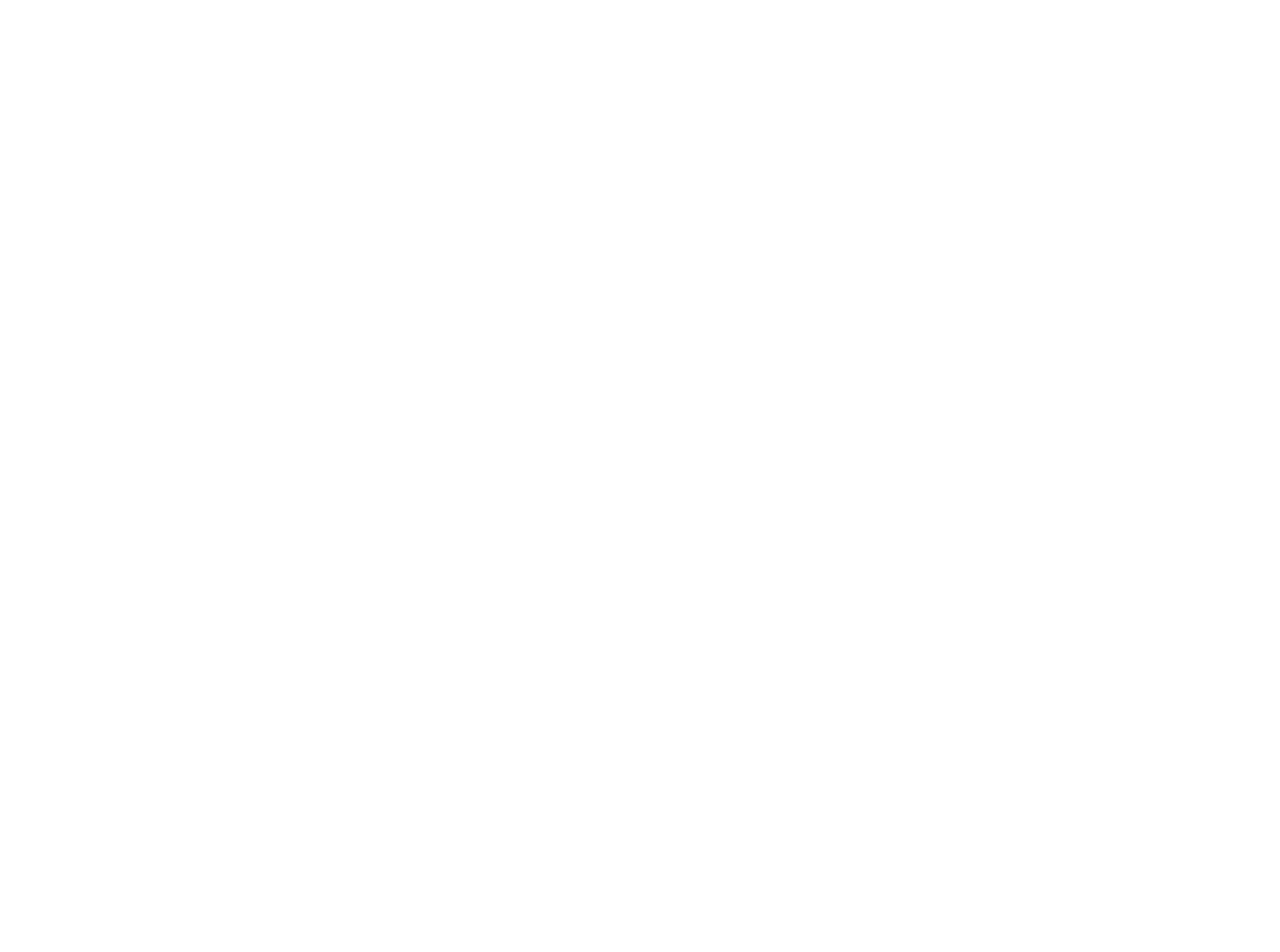
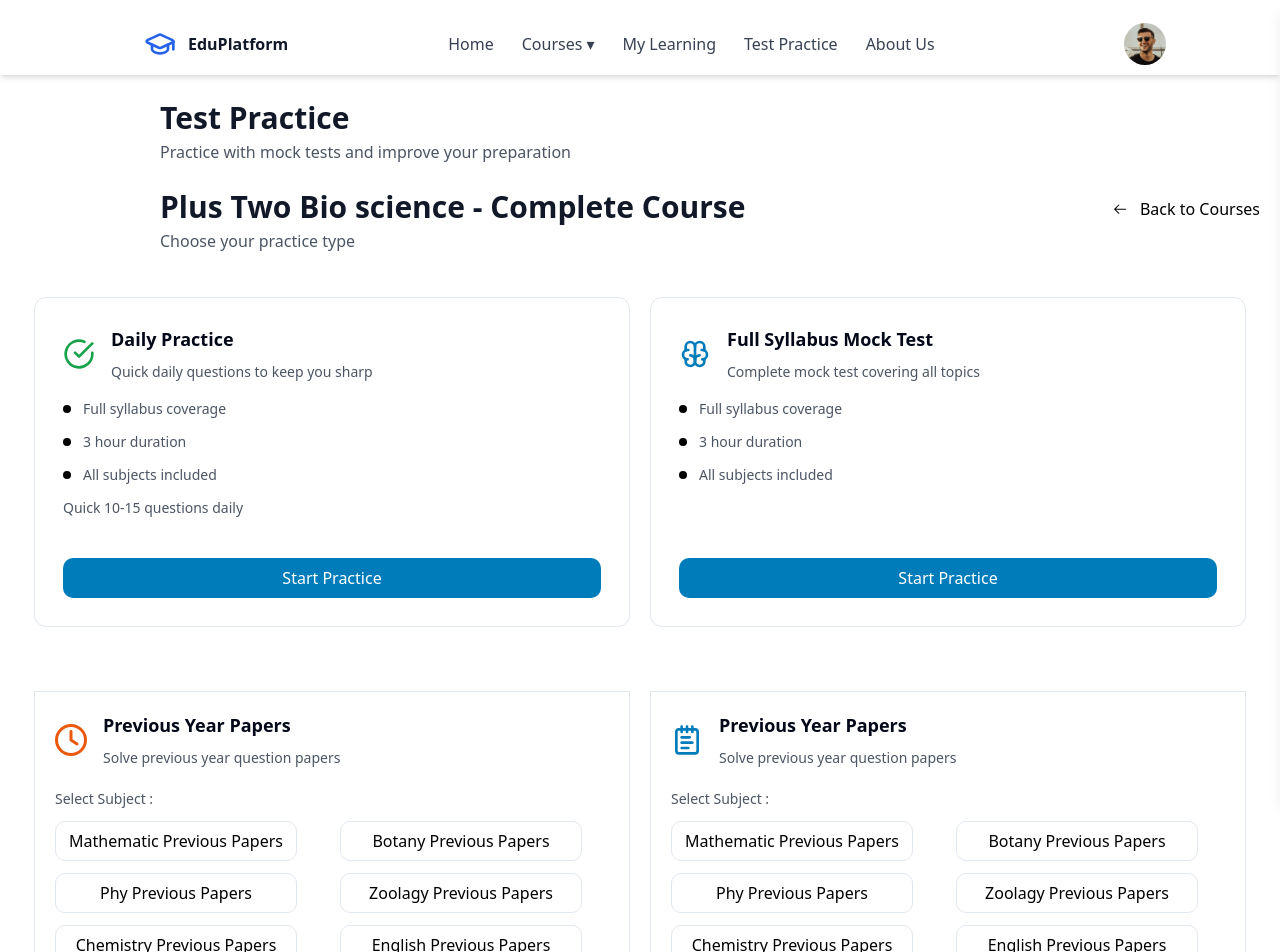
Before and after one commit to Midhun123-git/EduPlatFom, a React (Vite) app: page /StartTest in a window 1280 px wide. Before the commit this address had no page. Shown: the top 952 px of the page. Before the commit the page ends 800 px from the top, so only its background shows below. Built offline with nearby package versions, Linux system fonts and the light colour scheme.

Commit message:
StartTest Completed

```diff
--- a/src/App.jsx
+++ b/src/App.jsx
@@ -19,7 +19,7 @@
 import TestPractice from './Pages/TestPractice'
 import Practice from "./Componets/Practice"
 import Paper from "./Componets/Paper"
-
+import StartTest from './Pages/StartTest'
 const App = () => {
   return (
 
@@ -42,6 +42,7 @@
          <Route path='/TestPractice' element={<TestPractice/>}/>
           <Route path='/Practice' element={<Practice/>}/>
           <Route path='/Paper' element={<Paper/>}/>
+           <Route path='/StartTest' element={<StartTest/>}/>
        {/* <Route path="/PopularCourses" element={<PopularCourses/>}/> */}
     </Routes>
   )
--- a/src/Componets/Mock.jsx
+++ b/src/Componets/Mock.jsx
@@ -1,5 +1,6 @@
 import React from 'react'
 import { FaStar } from "react-icons/fa6";
+import { Link } from 'react-router-dom';
 const Mock = (props) => {
   return (
     <div className='w-full lg:w-[389px]
@@ -42,7 +43,8 @@
             </div>
       </div>
 
-      <button className='w-full  bg-[#017CBA]
+            <Link to={props.path}>
+                    <button className='w-full  bg-[#017CBA]
       items-center justify-center
       cursor-pointer text-white
       rounded-[10px]
@@ -50,6 +52,8 @@
       '>
                     Start Test
       </button>
+            </Link>
+
     </div>
   )
 }
--- a/src/Componets/Paper.jsx
+++ b/src/Componets/Paper.jsx
@@ -1,14 +1,14 @@
 import React from 'react'
-import { FaRegClock } from "react-icons/fa6";
-const Paper = () => {
+
+const Paper = (props) => {
   return (
-    <div className='w-full lg:w-[596px] h-[289px] flex flex-col  border-1 border-[#E2E8F0] p-5'>
+    <div className='w-full lg:w-[596px] min-h-[289px] flex flex-col  border-1 border-[#E2E8F0] p-5'>
                                     <div className='flex flex-col gap-3 pb-4'>
                                                       <div className='flex gap-4 items-center'>
-                                                            <FaRegClock   size={32} className='text-[#EA580C]'/>
+                                                                    {props.icon}
                                                                 <div className='flex flex-col  gap-2'>
-                                                                    <p className='text-[18px] font-[600] text-[#020817]'>Previous Year Papers</p>
-                                                                    <p className='text-[#4B5563] font-[400] text-[14px]'>Solve previous year question papers</p>
+                                                                    <p className='text-[18px] font-[600] text-[#020817]'>{props.h1}</p>
+                                                                    <p className='text-[#4B5563] font-[400] text-[14px]'>{props.title}</p>
                                                                 </div>
 
                                                       </div>
@@ -21,20 +21,20 @@
                     flex justify-center
                     items-center
                     rounded-[10px] border-1 border-[#E2E8F0]'>
-                        Mathematics Previous Papers
+                        {props.sub1}
                     </div>
 
                      <div className='w-full lg:w-[242px] h-[40px]
                     flex justify-center
                     items-center
                     rounded-[10px] border-1 border-[#E2E8F0]'>
-                        Mathematics Previous Papers
+                        {props.sub2}
                     </div>
                      <div className='w-full lg:w-[242px] h-[40px]
                     flex justify-center
                     items-center
                     rounded-[10px] border-1 border-[#E2E8F0]'>
-                        Mathematics Previous Papers
+                       {props.sub3}
                     </div>
             </div>
 
@@ -43,20 +43,22 @@
                     flex justify-center
                     items-center
                     rounded-[10px] border-1 border-[#E2E8F0]'>
-                        Mathematics Previous Papers
+                       {props.sub4}
                     </div>
 
                      <div className='w-full lg:w-[242px] h-[40px]
                     flex justify-center
                     items-center
                     rounded-[10px] border-1 border-[#E2E8F0]'>
-                        Mathematics Previous Papers
+                                            {props.sub5}
+
                     </div>
                      <div className='w-full lg:w-[242px] h-[40px]
                     flex justify-center
                     items-center
                     rounded-[10px] border-1 border-[#E2E8F0]'>
-                        Mathematics Previous Papers
+                                               {props.sub6}
+
                     </div>
             </div>
 </div>
--- a/src/Componets/Practice.jsx
+++ b/src/Componets/Practice.jsx
@@ -1,19 +1,24 @@
 import React from 'react'
-import { FiCheckCircle } from "react-icons/fi";
-const Prctice = () => {
+
+const Prctice = (props) => {
   return (
     <div className='border-1 border-[#E2E8F0]
-     lg:w-[596px] h-[289px]
+     lg:w-[596px] min-h-[289px]
      w-full
      rounded-[12px]
+     flex
+     flex-col
      p-7
      '>
+      <div className=' flex-grow'>
+
+
         <div className='flex flex-col gap-3 pb-4'>
                   <div className='flex gap-4 items-center'>
-                        <FiCheckCircle  size={32} className='text-[#16A34A]'/>
+                          {props.icon}
                             <div className='flex flex-col  gap-2'>
-                                <p className='text-[18px] font-[600] text-[#020817]'>Daily Practice</p>
-                                <p className='text-[#4B5563] font-[400] text-[14px]'>Quick daily questions to keep you sharp</p>
+                                <p className='text-[18px] font-[600] text-[#020817]'>{props.heading}</p>
+                                <p className='text-[#4B5563] font-[400] text-[14px]'>{props.title}</p>
                             </div>
                   </div>
         </div>
@@ -21,22 +26,26 @@
         <div className='flex flex-col gap-3 '>
                 <div className='flex items-center gap-3'>
                   <div className='h-2 w-2 rounded-full  bg-black'/>
-                    <p  className='text-[#4B5563] font-[400] text-[14px]'>Full syllabus coverage</p>
+                    <p  className='text-[#4B5563] font-[400] text-[14px]'>{props.p1}</p>
                 </div>
 
                 <div className='flex items-center gap-3'>
                   <div className='h-2 w-2 rounded-full  bg-black'/>
-                   <p  className='text-[#4B5563] font-[400] text-[14px]'> 3 hour duration</p>
+                   <p  className='text-[#4B5563] font-[400] text-[14px]'>{props.p2} </p>
                 </div>
 
                 <div className='flex items-center gap-3 mb-3'>
                   <div className='h-2 w-2 rounded-full  bg-black'/>
-                    <p  className='text-[#4B5563] font-[400] text-[14px]'>All subjects included</p>
+                    <p  className='text-[#4B5563] font-[400] text-[14px]'>{props.p3}</p>
                 </div>
         </div>
+     { props.p4 &&(
+     <p  className='text-[#4B5563] font-[400] text-[14px] pb-5 '>{props.p4}</p>
+     )}
 
-               <p  className='text-[#4B5563] font-[400] text-[14px] pb-5 '>Quick 10-15 questions daily</p>
-      <button className='w-full h-[40px] ml-auto mr-auto bg-[#017CBA]
+
+              </div>
+      <button className='w-full h-[40px] mt-5 bg-[#017CBA]
             items-center justify-center
             cursor-pointer text-white
             rounded-[10px]
--- /dev/null
+++ b/src/Pages/StartTest.jsx
@@ -0,0 +1,103 @@
+import React from 'react'
+import { GoArrowLeft } from "react-icons/go";
+import LoginHeader from '../Componets/LoginHeader'
+import Footer from "./Footer"
+import Practice from "../Componets/Practice"
+import { FiCheckCircle } from "react-icons/fi";
+import { TbBrain } from "react-icons/tb";
+import Paper from "../Componets/Paper"
+import { FaRegClock } from "react-icons/fa6";
+import { LuNotepadText } from "react-icons/lu";
+const StartTest = () => {
+  return (
+    <div>
+   <LoginHeader/>
+   <div className='flex flex-col items-start pt-5 lg:pl-40 pl-4'>
+             <h1 className='text-[#111827] text-[30px] font-[700]   '>
+        Test Practice
+     </h1>
+     <p className='text-[#4B5563] text-[16px] font-[400]'>
+        Practice with mock tests and improve your preparation
+     </p>
+   </div>
+
+
+  <div className='flex justify-between lg:flex-row flex-col'>
+            <div className='flex flex-col items-start pt-5 lg:pl-40 pl-4'>
+                <h1 className='text-[#111827] text-[30px] font-[700]   '>
+                    Plus Two Bio science - Complete Course
+                </h1>
+                <p className='text-[#4B5563] text-[16px] font-[400]'>
+                   Choose your practice type
+                </p>
+
+            </div>
+
+            <div className='flex items-center gap-3 mr-5 mt-5 lg:mt-0'>
+            <GoArrowLeft/>
+            <p>Back to Courses</p>
+            </div>
+  </div>
+  <div className='flex gap-5 flex-wrap justify-center mt-6 p-5'>
+   <Practice
+   icon={ <FiCheckCircle  size={32} className='text-[#16A34A]'/>}
+   heading="Daily Practice"
+   title="Quick daily questions to keep you sharp"
+   p1="Full syllabus coverage"
+   p2="3 hour duration"
+   p3="All subjects included"
+    p4="Quick 10-15 questions daily"
+   />
+
+     <Practice
+   icon={ <TbBrain   size={32} className='text-[#017CBA]'/>}
+   heading="Full Syllabus Mock Test"
+   title="Complete mock test covering all topics"
+   p1="Full syllabus coverage"
+   p2="3 hour duration"
+   p3="All subjects included"
+
+   />
+
+  </div>
+
+   <div className='flex gap-5 flex-col lg:flex-row justify-center mt-6 p-5'>
+         <Paper
+           icon={ <FaRegClock   size={32} className='text-[#EA580C]'/>}
+            h1="Previous Year Papers"
+            title="Solve previous year question papers"
+            sub1="Mathematic Previous Papers"
+            sub2=" Phy Previous Papers"
+            sub3="Chemistry Previous Papers"
+            sub4="Botany Previous Papers"
+            sub5="Zoolagy Previous Papers"
+            sub6="English Previous Papers"
+        />
+        <div>
+<Paper
+           icon={ <LuNotepadText  size={32} className='text-[#017CBA]'/>}
+            h1="Previous Year Papers"
+            title="Solve previous year question papers"
+            sub1="Mathematic Previous Papers"
+            sub2=" Phy Previous Papers"
+            sub3="Chemistry Previous Papers"
+            sub4="Botany Previous Papers"
+            sub5="Zoolagy Previous Papers"
+            sub6="English Previous Papers"
+        />
+        </div>
+
+
+
+  </div>
+
+
+    <div className='mt-9'>
+     <Footer/>
+    </div>
+
+    </div>
+  )
+}
+
+export default StartTest
--- a/src/Pages/TestPractice.jsx
+++ b/src/Pages/TestPractice.jsx
@@ -66,6 +66,7 @@
                     duration="2 Hour"
                     attempts="890"
                     rate="4.7"
+                    path="/StartTest"
             />
     </div>
     <div className='mt-9'>
```
